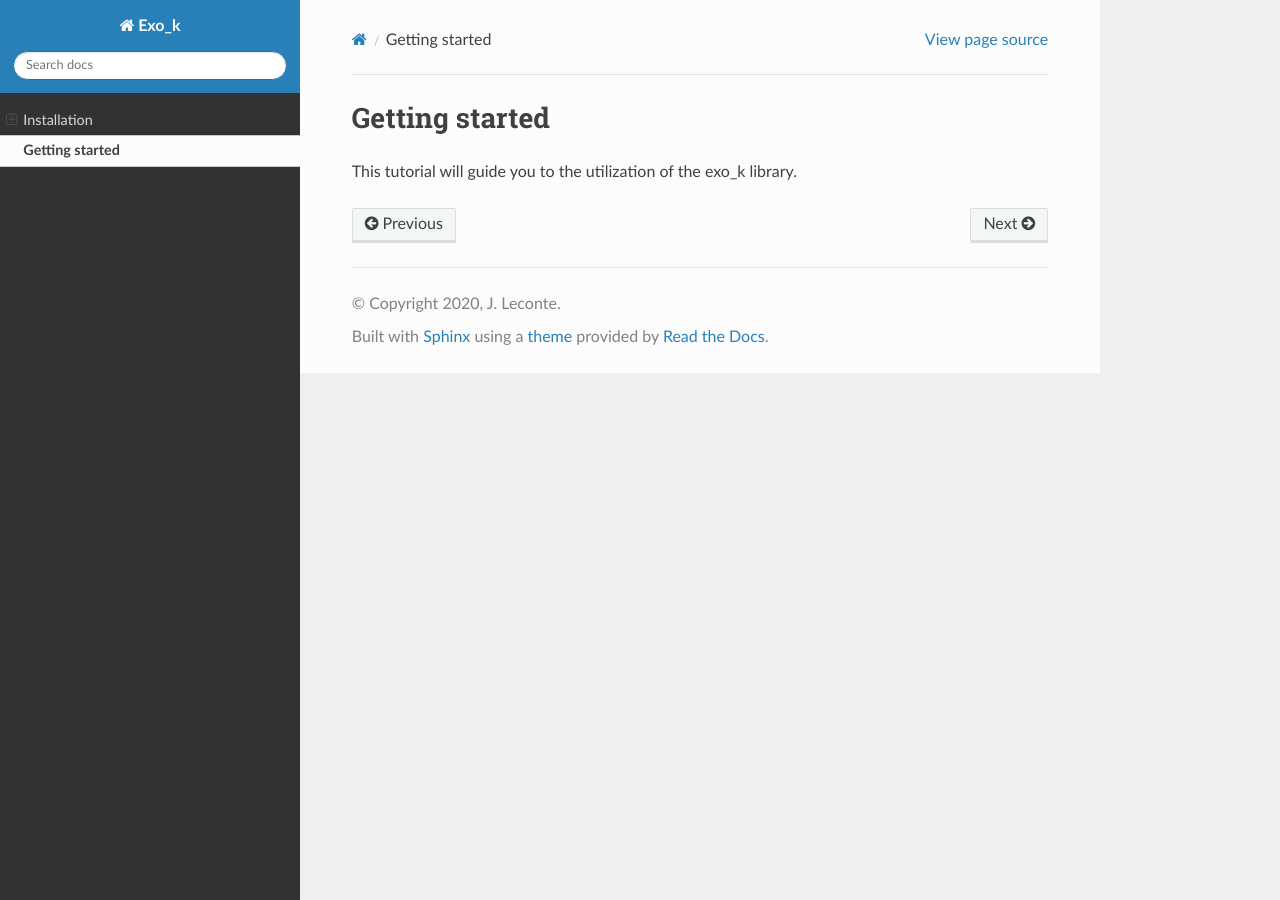
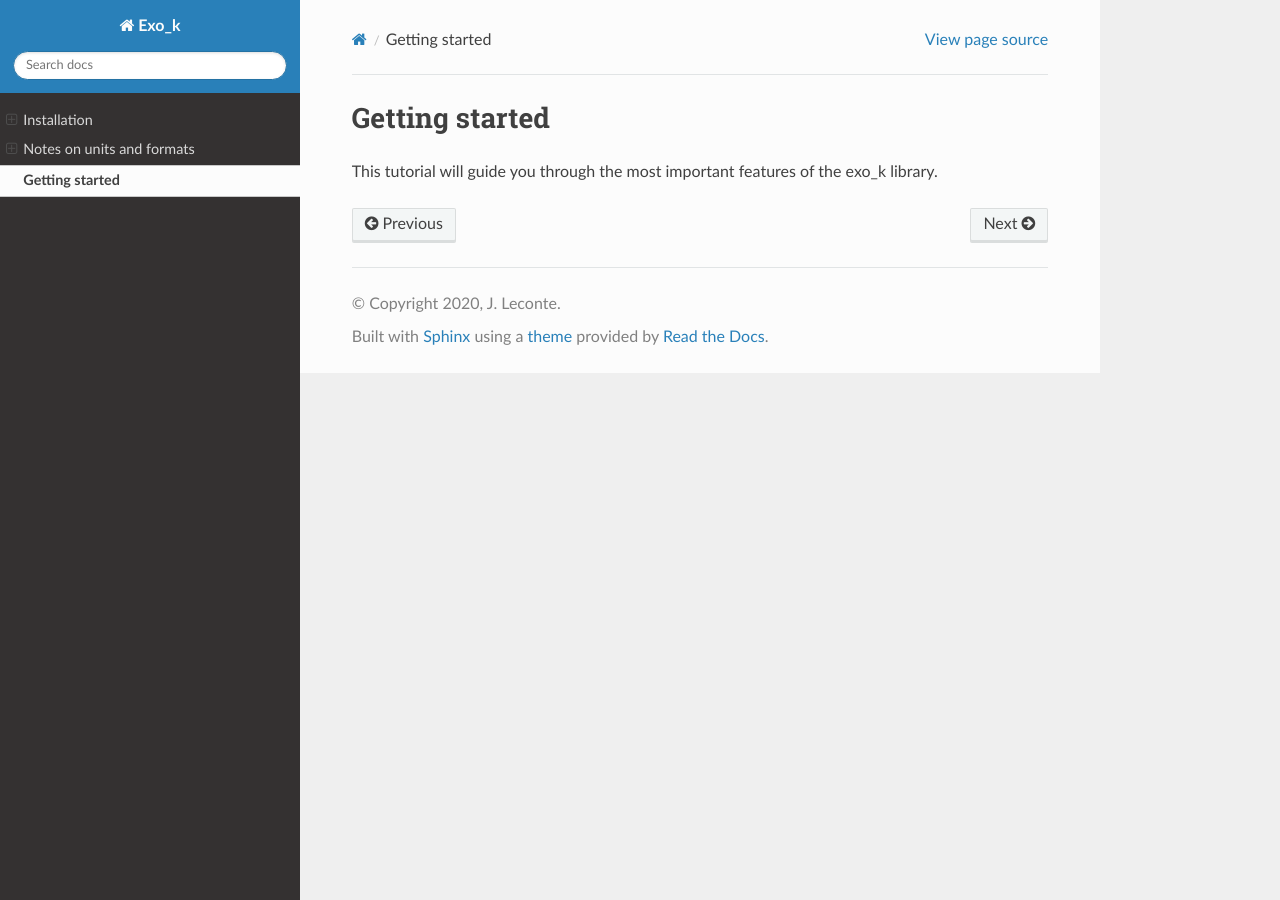
Before and after one commit to jovian-explorer/exo_k, a Sphinx documentation site: the page built from doc/getting_started.rst, in a window 1280 px wide. Built offline with Sphinx 7.4.7 and the Read the Docs theme 2.0.0, drawn with Linux system fonts in a browser that asks for light colours; pages that are not in the unit, such as notebooks, are missing from menus.

Commit message:
Added note on units in doc

```diff
--- a/doc/getting_started.rst
+++ b/doc/getting_started.rst
@@ -1,7 +1,7 @@
 Getting started
 ===============
 
-This tutorial will guide you to the utilization of the exo_k library.
+This tutorial will guide you through the most important features of the exo_k library.
 
 .. toctree::
     tutorial-exo_k.ipynb
--- a/doc/index.rst
+++ b/doc/index.rst
@@ -1,10 +1,10 @@
 Exo_k
 *****
 
-About Exo_k
-============
+About `Exo_k`
+=============
 
-Exo_k is a Python 3 based library to handle radiative opacities from various sources for atmospheric applications.
+`Exo_k` is a Python 3 based library to handle radiative opacities from various sources for atmospheric applications.
 
 Doc Contents
 ============
@@ -13,6 +13,7 @@ Doc Contents
    :maxdepth: 2
 
    installation
+   units
    getting_started
    API reference <autoapi/exo_k/index>
 
```
Also changed, not shown: doc/units.rst (added, +49 -0 lines).
